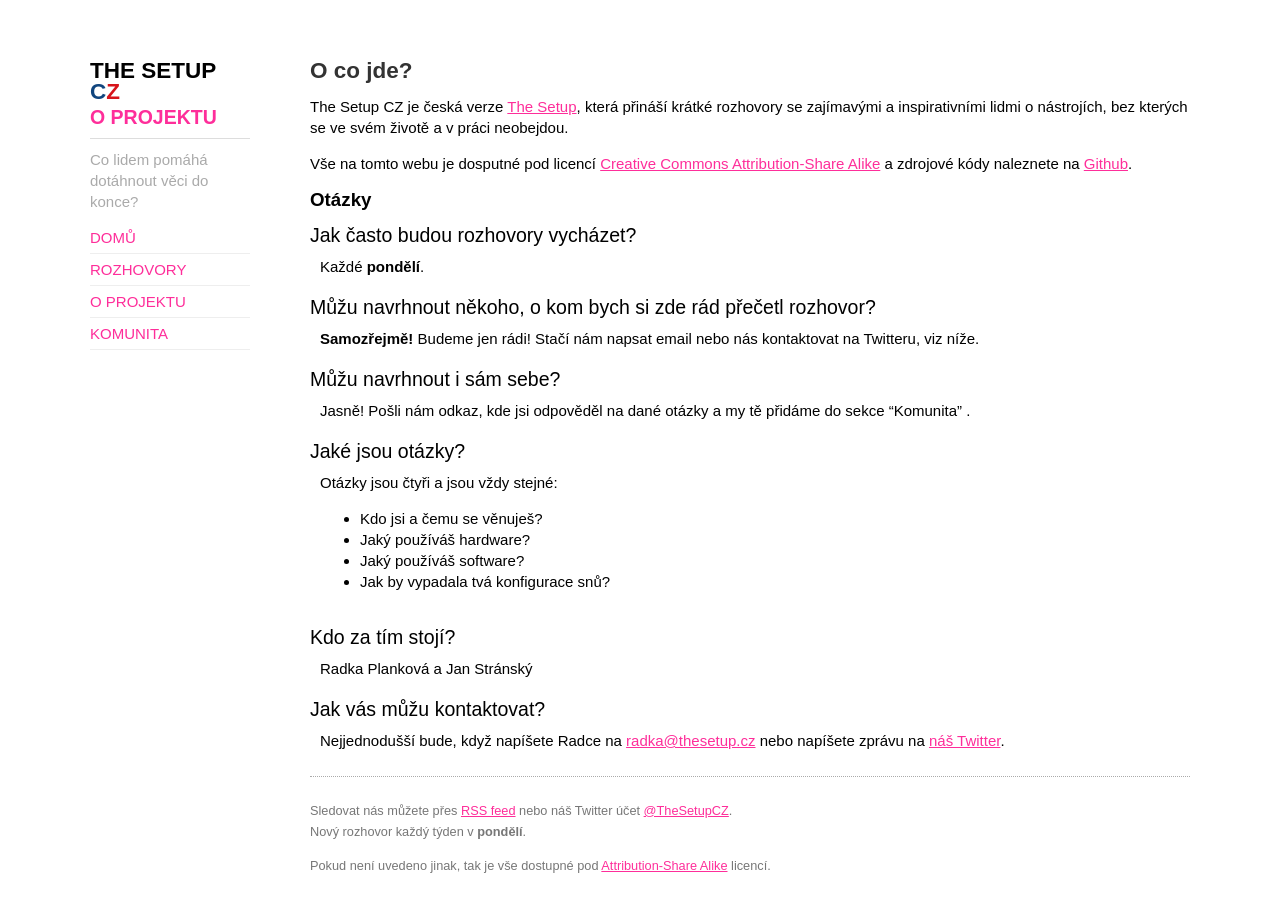
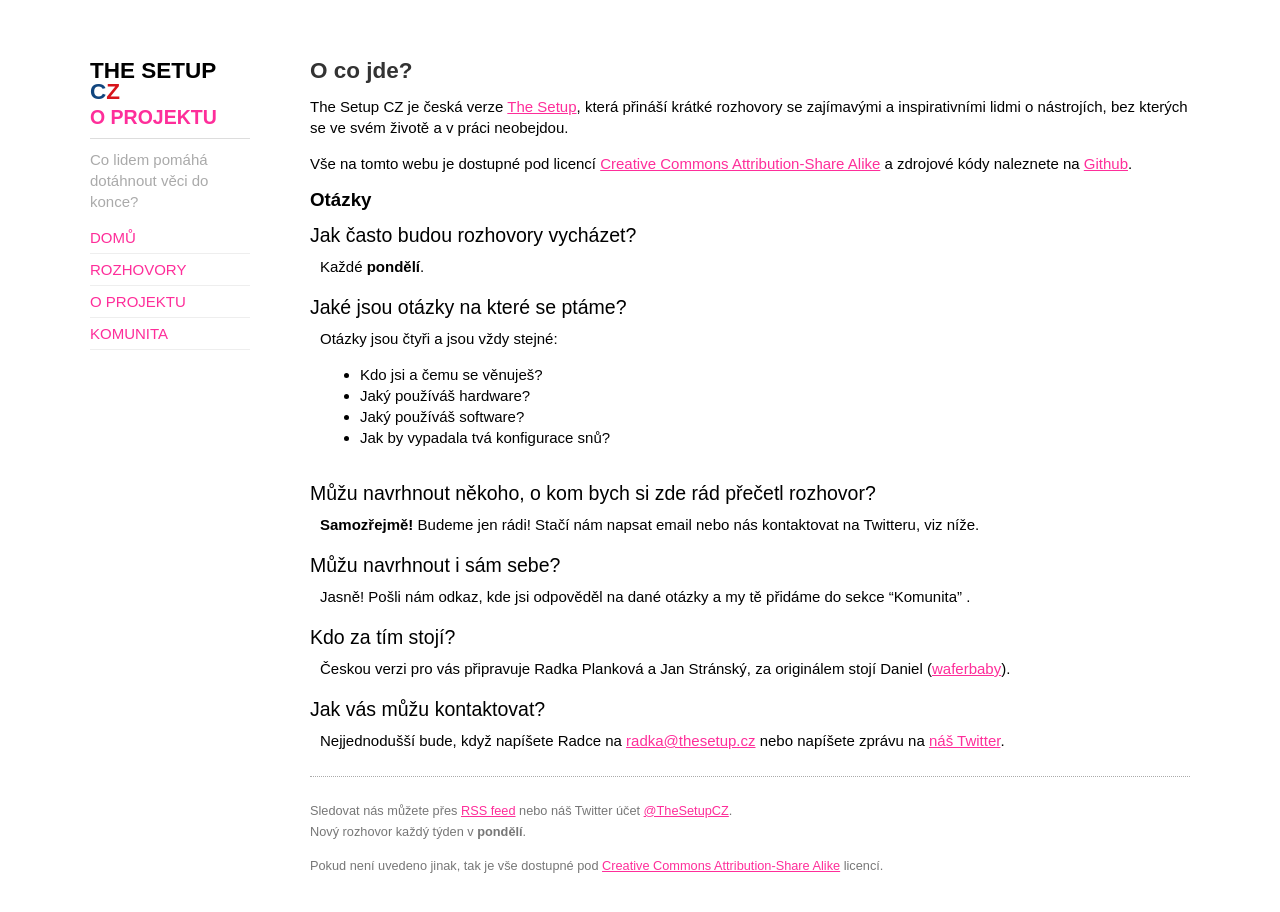
Before and after one commit to burningtree/thesetup-czech, a Jekyll site: the page built from website/o-projektu/index.html, in a window 1280 px wide and 958 px high. Shown: the top 912 px of the window. Built offline with Jekyll 4.4.1, drawn with Linux system fonts in a browser that asks for light colours; Markdown is read by kramdown in place of the engine named in the settings.

```diff
--- a/website/_config.yml
+++ b/website/_config.yml
@@ -1,5 +1,4 @@
-name: Your New Jekyll Site
 markdown: redcarpet
-pygments: true
+pygments: false
 permalink: rozhovory/:title.html
-paginate: 5
+paginate: 10
--- a/website/_layouts/default.html
+++ b/website/_layouts/default.html
@@ -49,7 +49,7 @@
 
 			<footer>
 				<p>Sledovat nás můžete přes <a href="/feed.xml">RSS feed</a> nebo náš Twitter účet <a href="http://twitter.com/TheSetupCZ">@TheSetupCZ</a>.<br>Nový rozhovor každý týden v <strong>pondělí</strong>.</p>
-				<p>Pokud není uvedeno jinak, tak je vše dostupné pod <a href="http://creativecommons.org/licenses/by-sa/3.0/cz" title="Creative Commons license.">Attribution-Share Alike</a> licencí.</p>
+				<p>Pokud není uvedeno jinak, tak je vše dostupné pod <a href="http://creativecommons.org/licenses/by-sa/3.0/cz" title="Creative Commons license.">Creative Commons Attribution-Share Alike</a> licencí.</p>
 			</footer>
 		</div>
         <script>
--- a/website/o-projektu/index.html
+++ b/website/o-projektu/index.html
@@ -6,29 +6,30 @@ title: O projektu
 <h3>O co jde?</h3>
 <p>The Setup CZ je česká verze <a href="http://usesthis.com">The Setup</a>, která přináší krátké rozhovory se zajímavými a inspirativními lidmi o nástrojích, bez kterých se ve svém životě a v práci neobejdou.</p>
 
-<p>Vše na tomto webu je dosputné pod licencí <a href="http://creativecommons.org/licenses/by-sa/3.0/cz/">Creative Commons Attribution-Share Alike</a> a zdrojové kódy naleznete na <a href="https://github.com/burningtree/thesetup-czech">Github</a>.</p>
+<p>Vše na tomto webu je dostupné pod licencí <a href="http://creativecommons.org/licenses/by-sa/3.0/cz/">Creative Commons Attribution-Share Alike</a> a zdrojové kódy naleznete na <a href="https://github.com/burningtree/thesetup-czech">Github</a>.</p>
 
 <h4>Otázky</h4>
 <dl>
 	<dt>Jak často budou rozhovory vycházet?</dt>
 	<dd>Každé <strong>pondělí</strong>.</dd>
 
+  <dt>Jaké jsou otázky na které se ptáme?</dt>
+  <dd>Otázky jsou čtyři a jsou vždy stejné:
+      <ul>
+          <li>Kdo jsi a čemu se věnuješ?</li>
+          <li>Jaký používáš hardware?</li>
+          <li>Jaký používáš software?</li>
+          <li>Jak by vypadala tvá konfigurace snů?</li>
+      </ul>
+  </dd>
 	<dt>Můžu navrhnout někoho, o kom bych si zde rád přečetl rozhovor?</dt>
 	<dd><strong>Samozřejmě!</strong> Budeme jen rádi! Stačí nám napsat email nebo nás kontaktovat na Twitteru, viz níže.</dd>
 
 	<dt>Můžu navrhnout i sám sebe?</dt>
 	<dd>Jasně! Pošli nám odkaz, kde jsi odpověděl na dané otázky a my tě přidáme do sekce “Komunita” .</dd>
-    <dt>Jaké jsou otázky?</dt>
-    <dd>Otázky jsou čtyři a jsou vždy stejné:
-        <ul>
-            <li>Kdo jsi a čemu se věnuješ?</li>
-            <li>Jaký používáš hardware?</li>
-            <li>Jaký používáš software?</li>
-            <li>Jak by vypadala tvá konfigurace snů?</li>
-        </ul>
-    </dd>
+
 	<dt>Kdo za tím stojí?</dt>
-	<dd>Radka Planková a Jan Stránský</dd>
+	<dd>Českou verzi pro vás připravuje Radka Planková a Jan Stránský, za originálem stojí Daniel (<a href="http://waferbaby.com">waferbaby</a>).</dd>
 
     <dt>Jak vás můžu kontaktovat?</dt>
     <dd>Nejjednodušší bude, když napíšete Radce na <a href="mailto:radka@thesetup.cz">radka@thesetup.cz</a> nebo napíšete zprávu na <a href="http://twitter.com/TheSetupCZ">náš Twitter</a>.
```
Also changed, not shown: website/_layouts/interview.html (+18 -0 lines), 1 other file.
